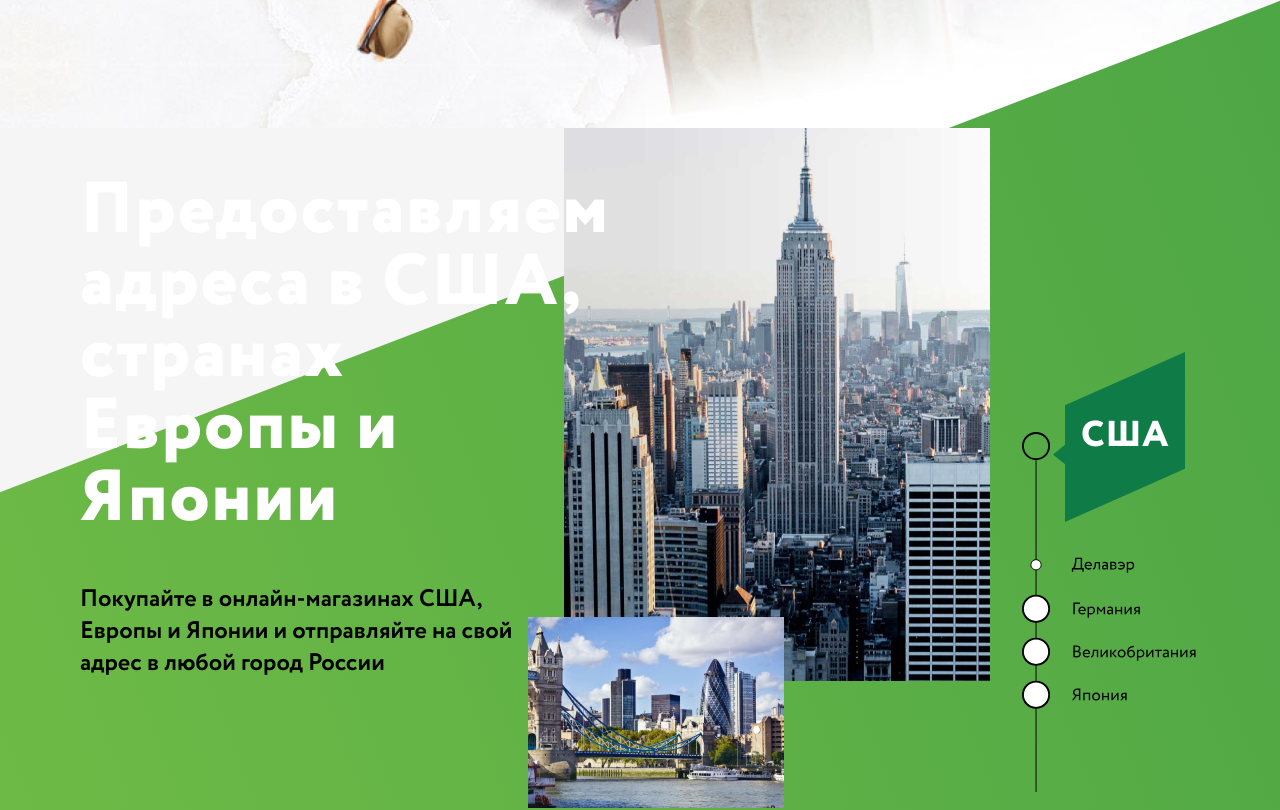
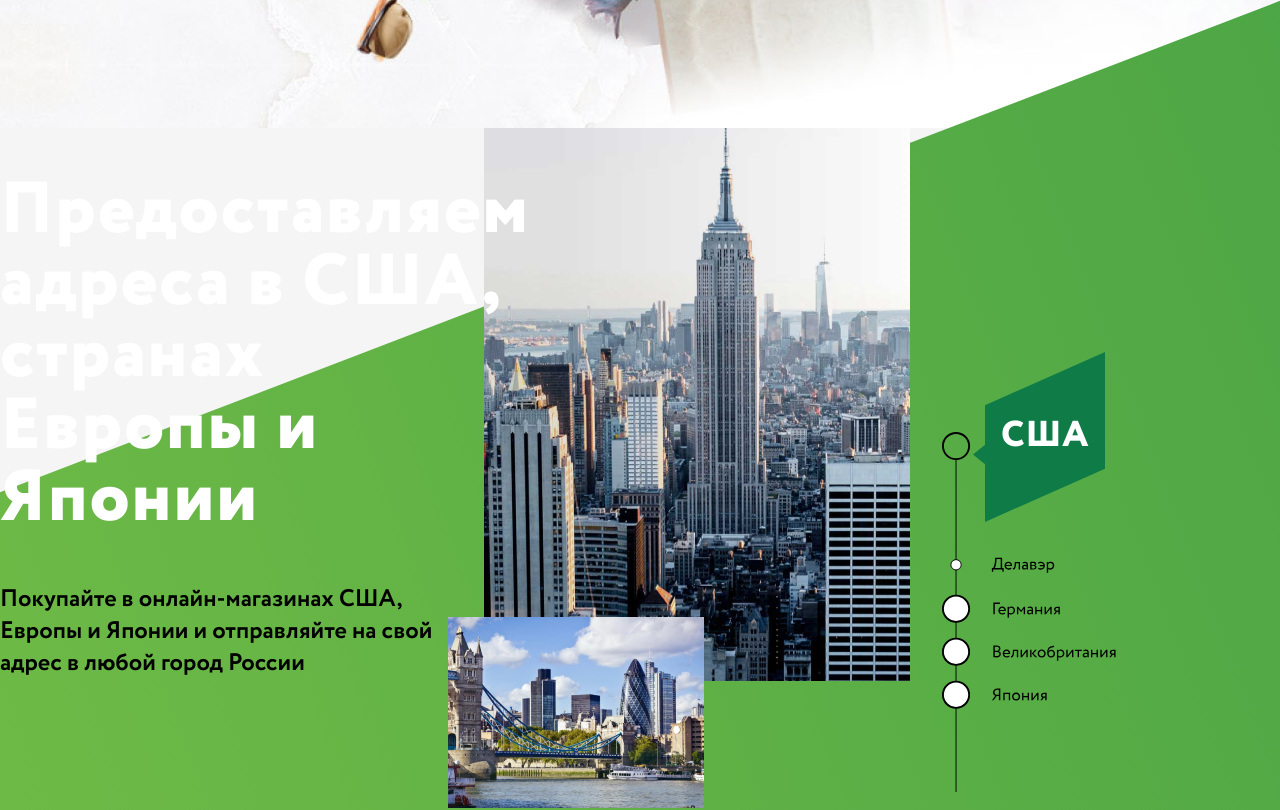
Before and after one commit to LiubovMorozova90/Pony-Express, a Nuxt app: page / in a window 1280 px wide. Shown: the part 860-1670 px from the top of the page. Built offline with nearby package versions, Linux system fonts and the light colour scheme; what vue-agile would draw is missing.

Commit message:
new components

```diff
--- a/components/LandingMain/LandingMain.vue
+++ b/components/LandingMain/LandingMain.vue
@@ -1,43 +1,10 @@
 <template>
   <main>
-    <div class="flex flex-row justife-between px-20 pt-12 pb-16">
-      <div class="flex flex-col justify-start z-50 pb-20">
-        <p class="title-text text-white max-w-lg mb-12">
-          Предоставляем адреса в США, странах Европы и Японии
-        </p>
-        <p class="font-bold text-2xl leading-8 max-w-md">
-          Покупайте в онлайн-магазинах США, Европы и Японии и отправляйте на
-          свой адрес в любой город России
-        </p>
-      </div>
-      <div class="z-40 -ml-7 mr-8">
-        <img
-          alt=""
-          :src="require('@/static/img/info-delivery-1.png')"
-          class="relative -mt-12 z-20"
-        />
-        <img
-          alt=""
-          :src="require('@/static/img/info-delivery-2.png')"
-          class="absolute -mt-16 -ml-9 z-30"
-        />
-      </div>
-      <div class="flex flex-row pt-64 z-50">
-        <img alt="" :src="require('@/static/img/info-country.svg')" />
-        <div class="-mt-20 -ml-36">
-          <p
-            class="font-extrabold text-4xl leading-10 tracking-wide text-white absolute pt-16 pl-7 z-50"
-          >
-            США
-          </p>
-          <img
-            alt=""
-            :src="require('@/static/img/info-country-USA.svg')"
-            class="relative z-40"
-          />
-        </div>
-      </div>
+    <div class="container block">
+      <LandingMainInfoTitle />
+
     </div>
+
     <div class="flex flex-col px-20 pt-12 pb-24">
       <div
         class="flex justify-between gap-10 items-center text-white pb-20 z-50"
@@ -171,6 +138,7 @@ import LandingMainServices from './LandingMainServices.vue'
 import LandingMainForwarding from './LandingMainForwarding.vue'
 import VolumeWeights from '~/components/LandingMain/VolumeWeights.vue'
 import LandingMainDropDown from '~/components/LandingMain/LandingMainDropdown.vue'
+import LandingMainInfoTitle from '~/components/LandingMain/LandingMainInfoTitle.vue'
 
 export default {
   components: {
@@ -180,6 +148,7 @@ export default {
     LandingMainMailForwarding,
     LandingMainServices,
     LandingMainForwarding,
+    LandingMainInfoTitle,
   },
   data: () => ({
     Departure: [
@@ -223,4 +192,9 @@ export default {
 .btn {
   @apply text-center rounded-full font-bold text-base leading-6 px-4 py-2;
 }
+
+.container {
+  max-width: 1281px;
+  margin: 0 auto;
+}
 </style>
--- /dev/null
+++ b/components/LandingMain/LandingMainInfoTitle.vue
@@ -0,0 +1,46 @@
+<template>
+  <div class="flex flex-row justife-between pt-12 pb-16">
+    <div class="flex flex-col justify-start z-50 pb-20">
+      <p class="title-text text-white max-w-lg mb-12">
+        Предоставляем адреса в США, странах Европы и Японии
+      </p>
+      <p class="font-bold text-2xl leading-8 max-w-md">
+        Покупайте в онлайн-магазинах США, Европы и Японии и отправляйте на свой
+        адрес в любой город России
+      </p>
+    </div>
+    <div class="z-40 -ml-7 mr-8">
+      <img
+        alt=""
+        :src="require('@/static/img/info-delivery-1.png')"
+        class="relative -mt-12 z-20"
+      />
+      <img
+        alt=""
+        :src="require('@/static/img/info-delivery-2.png')"
+        class="absolute -mt-16 -ml-9 z-30"
+      />
+    </div>
+    <div class="flex flex-row pt-64 z-50">
+      <img alt="" :src="require('@/static/img/info-country.svg')" />
+      <div class="-mt-20 -ml-36">
+        <p
+          class="font-extrabold text-4xl leading-10 tracking-wide text-white absolute pt-16 pl-7 z-50"
+        >
+          США
+        </p>
+        <img
+          alt=""
+          :src="require('@/static/img/info-country-USA.svg')"
+          class="relative z-40"
+        />
+      </div>
+    </div>
+  </div>
+</template>
+
+<style scoped>
+.title-text {
+  @apply font-extrabold text-7xl tracking-wide;
+}
+</style>
```
